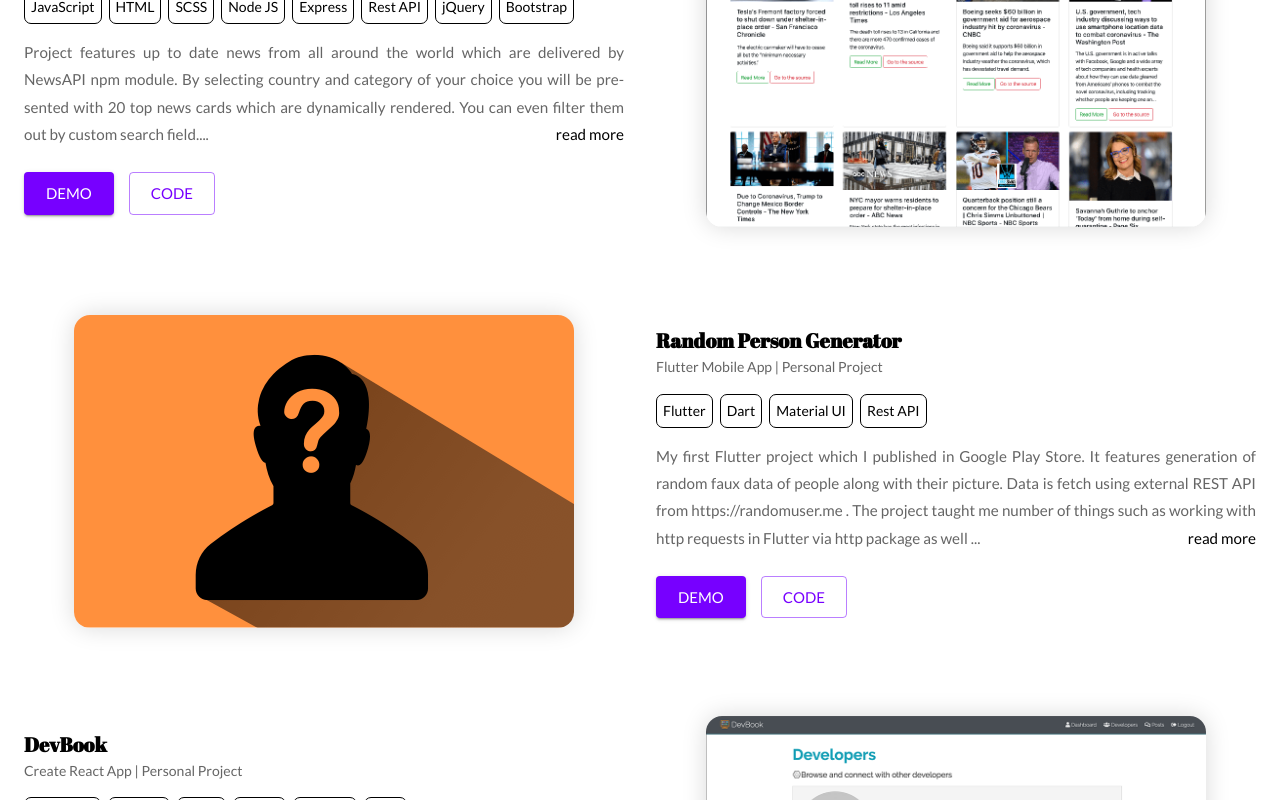
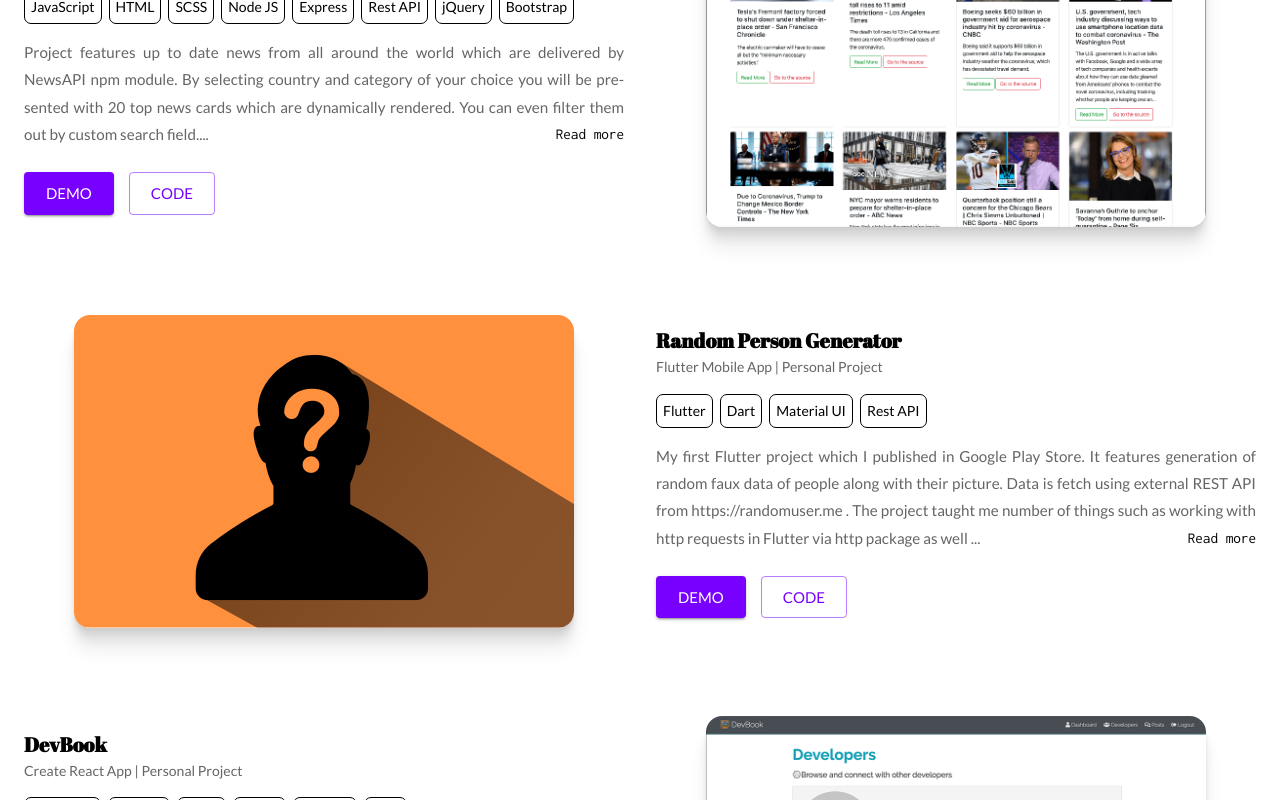
Before and after one commit to zeglarz/portfolio-website-v2, a React (Create React App) app: page /projects in a window 1280 px wide. Shown: the part 1160-1960 px from the top of the page. Built offline with nearby package versions, Linux system fonts and the light colour scheme.

Commit message:
code reformat

```diff
--- a/public/index.html
+++ b/public/index.html
@@ -15,7 +15,7 @@
           user's mobile device or desktop. See https://developers.google.com/web/fundamentals/web-app-manifest/
         -->
         <link rel="manifest" href="%PUBLIC_URL%/manifest.json"/>
-        <link href="https://fonts.googleapis.com/css2?family=Abril+Fatface&family=Lato:wght@300;400;700&family=Ubuntu:ital,wght@0,400;0,500;0,700;1,700&display=swap"
+        <link href="https://fonts.googleapis.com/css2?family=Inconsolata:wght@200;300;400;500&family=Abril+Fatface&family=Lato:wght@300;400;700&family=Ubuntu:ital,wght@0,400;0,500;0,700;1,700&display=swap"
               rel="stylesheet">
         <!--
           Notice the use of %PUBLIC_URL% in the tags above.
--- a/src/components/ProjectList/ProjectCard/Modal.tsx
+++ b/src/components/ProjectList/ProjectCard/Modal.tsx
@@ -35,7 +35,6 @@ background: rgba(0, 0, 0, 0.5);
     .MuiDialog-paper {
         border-radius: 16px;
         box-shadow: ${({ theme }) => theme.shadows.primary};
-
     }
     .main-container {
         background: ${({ theme }) => theme.colors.background};
@@ -58,10 +57,7 @@ background: rgba(0, 0, 0, 0.5);
                 max-height: 300px;
             `}
         }
-
     }
-     }
-
     .details {
         display: flex;
         justify-content: flex-start;
@@ -87,18 +83,21 @@ background: rgba(0, 0, 0, 0.5);
         `}
     }
     .skills {
+        margin: 15px 0 8px;
         ${media.tablet`
             margin: 0 auto;
         `};
-      margin: 15px 0 8px;
     }
+
     button {
       margin-right: 15px;
     }
+
     .buttons {
       margin: 15px 0;
     }
     .paragraph {
+        line-height: 1.7;
         text-align: justify;
         color: ${({ theme }) => theme.colors.secondary};
 
--- a/src/components/ProjectList/ProjectCard/ProjectCard.tsx
+++ b/src/components/ProjectList/ProjectCard/ProjectCard.tsx
@@ -27,7 +27,7 @@ const StyledCard = styled.div`
             max-width:500px;
             object-fit: cover;
             border-radius: 16px;
-        box-shadow: 0 0 25px 0 rgba(0, 0, 0, 0.15);
+            box-shadow: ${({ theme }) => theme.shadows.primary};
             ${media.tablet`
                 object-fit: cover;
                 width: 100%;
@@ -71,6 +71,7 @@ const StyledCard = styled.div`
     margin-right: 15px;
   }
   .paragraph a {
+    font-family: 'Inconsolata', sans-serif;
     float: right;
     color: ${({ theme }) => theme.colors.text};
     &:hover {
@@ -80,6 +81,7 @@ const StyledCard = styled.div`
 `;
 
 const Skill = styled.span`
+        font-family: 'Inconsolata', sans-serif;
         display: inline-flex;
         padding: 6px;
         border-radius: 7px;
@@ -139,7 +141,7 @@ const ProjectCard: FunctionComponent<IProjects & { index: number }> = (props) =>
                     </div>
                     <div
                         className={'paragraph'}>{description.en.split(' ').splice(0, 79).join(' ').concat('...')}{
-                        <Link to={`/projects?project=${slug}`} onClick={() => setOpen(true)}>read more</Link>}</div>
+                        <Link to={`/projects?project=${slug}`} onClick={() => setOpen(true)}>Read more</Link>}</div>
                     <Grid container direction='row' justify={'flex-start'}>
                         <StyledLinkMod href={demoURL}>
                             <Button
```
Lines whose indentation alone changed are shown as unchanged.
